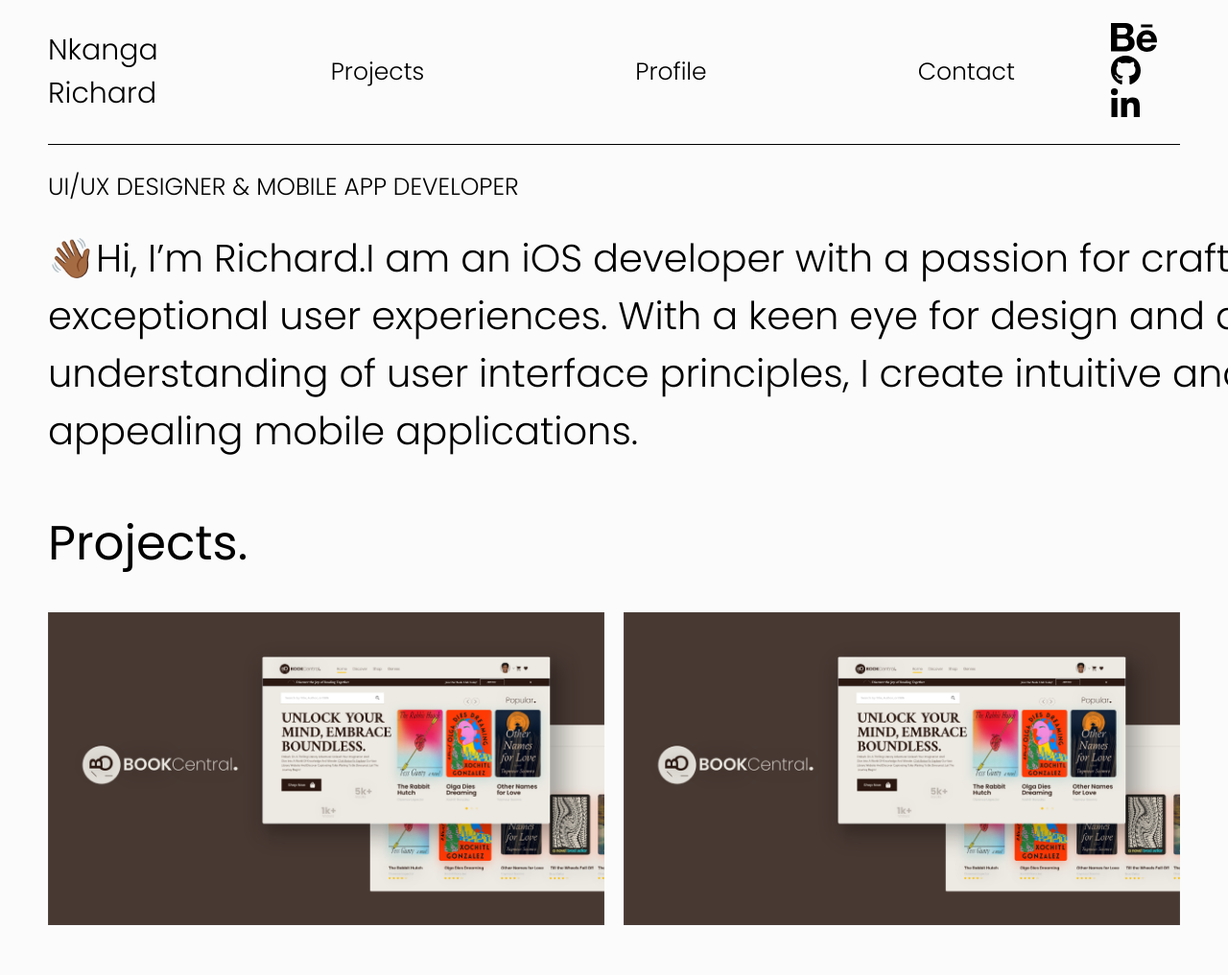
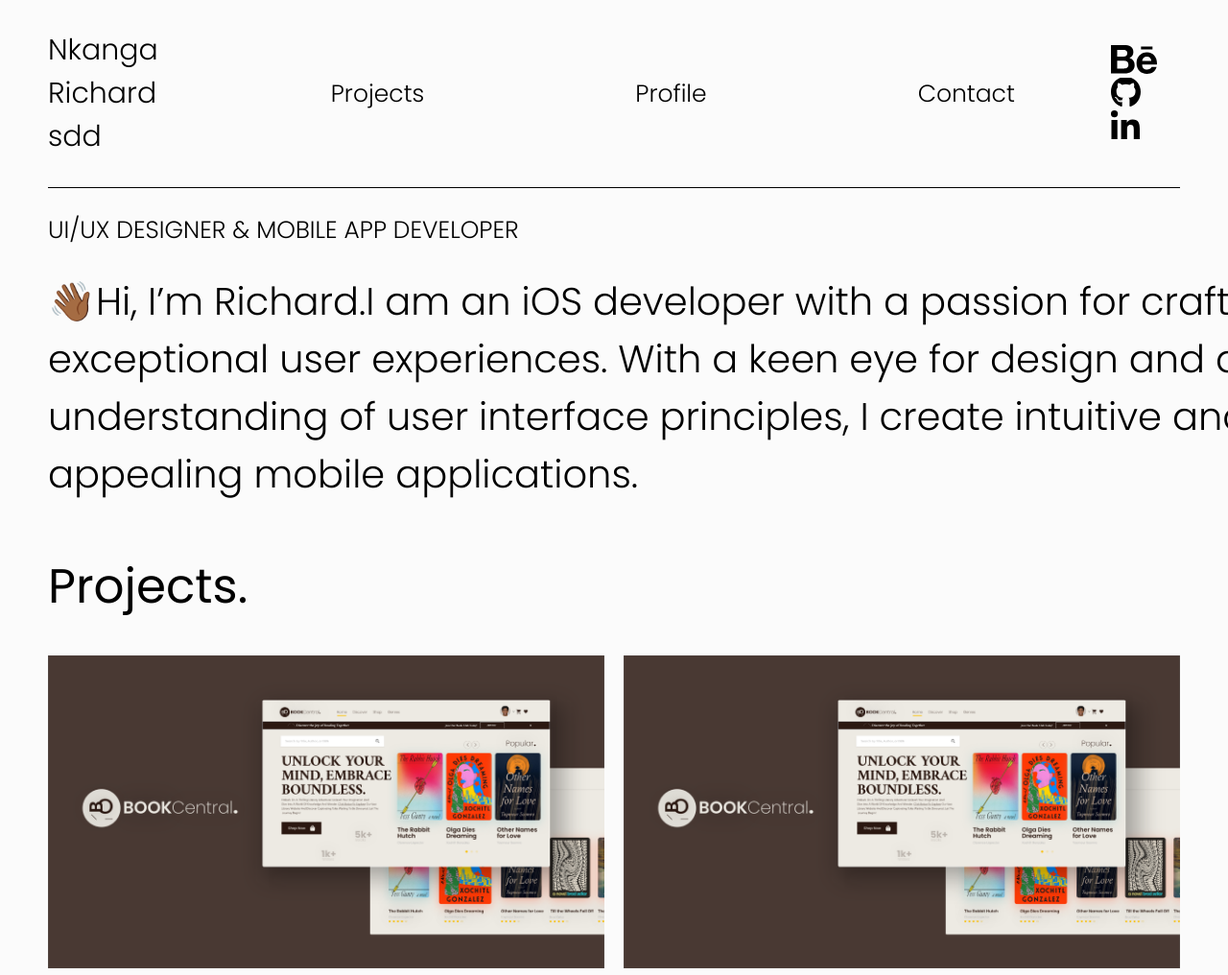
Before and after one commit to nkangarichard/portfolio, a plain HTML site: page index.html in a window 1280 px wide. Shown: the top 1016 px of the page at 96% size. Drawn offline with Linux system fonts and the light colour scheme.

Commit message:
Update index.html

```diff
--- a/index.html
+++ b/index.html
@@ -18,7 +18,7 @@
         <div class="nav">
             <div class="logo">
                 <p>
-                    Nkanga Richard
+                    Nkanga Richard sdd
                 </p>
             </div>
 
@@ -82,7 +82,8 @@
                                 <div class="card-overlay">
 
                                     <h1 class="card-title">Book Central</h1>
-                                <h3 class="card-description">👋🏾Hi, I’m Richard.I am an iOS developer with a passion
+                                    <h3 class="card-description">👋🏾Hi, I’m Richard.I am an iOS developer with a
+                                        passion
                                         for
                                         crafting
                                         exceptional user</h3>
@@ -116,7 +117,8 @@
                                 <div class="card-overlay">
 
                                     <h1 class="card-title">Book Central</h1>
-                                <h3 class="card-description">👋🏾Hi, I’m Richard.I am an iOS developer with a passion
+                                    <h3 class="card-description">👋🏾Hi, I’m Richard.I am an iOS developer with a
+                                        passion
                                         for
                                         crafting
                                         exceptional user</h3>
```
Lines whose indentation alone changed are shown as unchanged.
